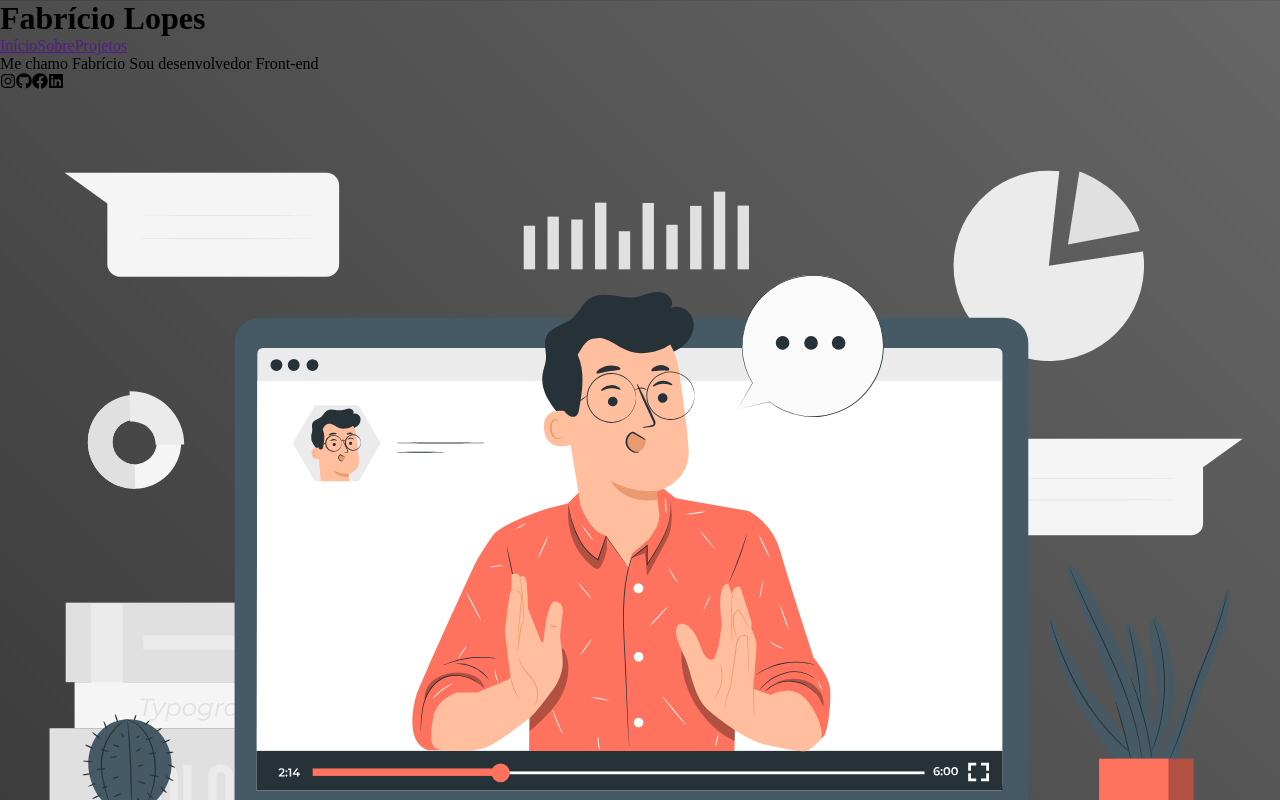
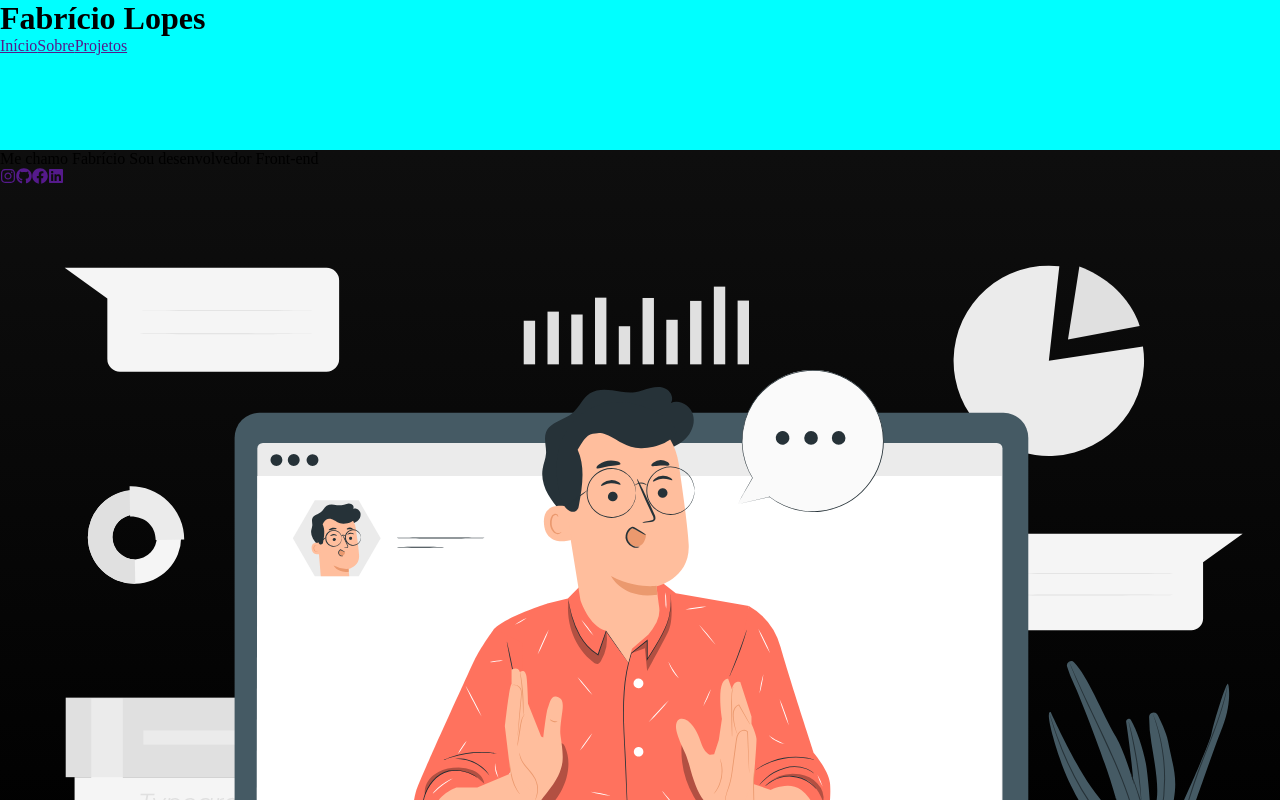
Before and after one commit to Fabrioco/Portfolio__Lopes, a React (Vite) app: page / in a window 1280 px wide. Shown: the top 800 px of the page. Built offline with nearby package versions, Linux system fonts and the light colour scheme.

Commit message:
teste de commit

```diff
--- a/src/App.css
+++ b/src/App.css
@@ -7,18 +7,11 @@
 body {
   width: 100%;
   height: 100%;
-  background: linear-gradient(45deg, #1a1a1a, #333333, #4d4d4d, #666666);
-  animation: background 1s linear infinite;
+  background: linear-gradient(360deg, #111111, #000000, #000, #111111);
 }
 
-@keyframes background {
-  0% {
-    background-position: 0% 50%;
-  }
-  50% {
-    background-position: 100% 50%;
-  }
-  100% {
-    background-position: 0% 50%;
-  }
+header{
+  width: 100%;
+  height: 150px;
+  background-color: aqua;
 }
--- a/src/App.jsx
+++ b/src/App.jsx
@@ -37,18 +37,18 @@ export default function App() {
                 Me chamo <span>Fabrício</span> Sou desenvolvedor Front-end
               </p>
               <nav>
-                <span>
+                <a href="">
                   <FaInstagram />
-                </span>
-                <span>
+                </a>
+                <a href="">
                   <FaGithub />
-                </span>
-                <span>
+                </a>
+                <a href="">
                   <FaFacebook />
-                </span>
-                <span>
+                </a>
+                <a href="">
                   <FaLinkedin />
-                </span>
+                </a>
               </nav>
             </article>
             <aside>
```
